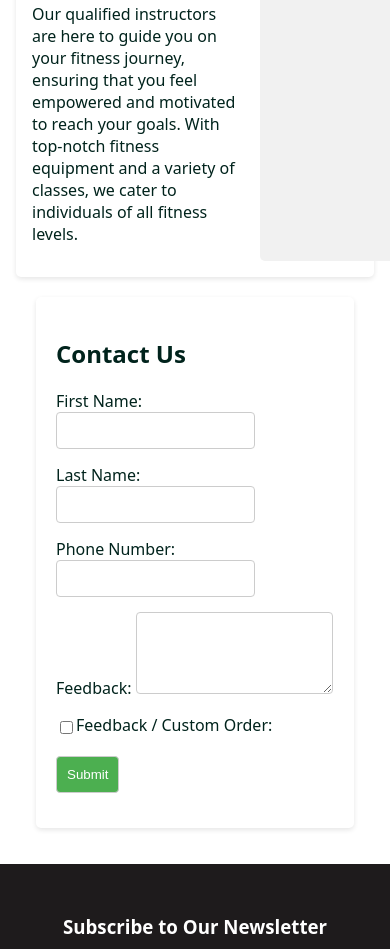
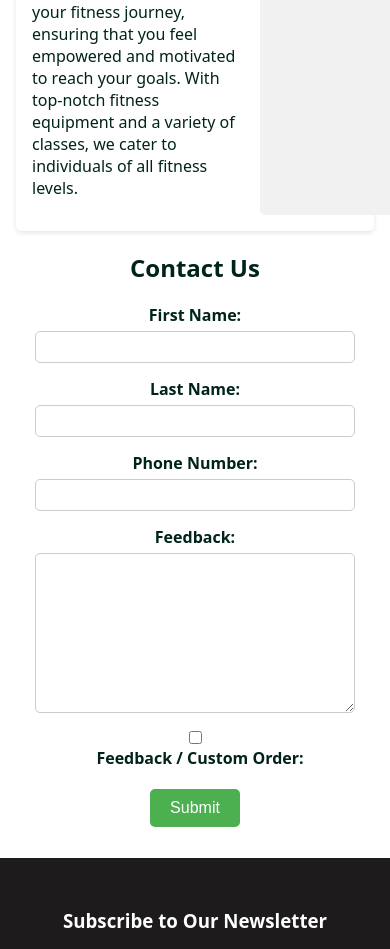
Before and after one commit to IsaiahGoodridge/abc-fitness-studio, a website: page page-3-about-us.html in a window 390 px wide. Shown: the part 795-1744 px from the top of the page. Drawn offline with Linux system fonts and the light colour scheme.

Commit message:
Contact form and RWD
Update css for contact form, stacking labels atop input fields. Update CSS media query changing size of business name font as well as view cart and logo dimensions

```diff
--- a/styles.css
+++ b/styles.css
@@ -436,50 +436,58 @@ main {
 }
 
 /* CONTACT US */
-.contact-us {
-  margin: 20px;
-  padding: 20px;
-  background: white;
-  border-radius: 5px;
-  box-shadow: 0 2px 5px rgba(0, 0, 0, 0.1);
+.section-title {
+text-align: center;
 }
 
-.contact-form {
+.contact-form .form-group {
   display: flex;
   flex-direction: column;
-}
-
-.form-group {
+  align-items: center;
   margin-bottom: 15px;
 }
 
-.form-group label {
+.contact-form label {
+  font-weight: bold;
   margin-bottom: 5px;
 }
 
-.form-group input,
-.form-group textarea {
-  padding: 10px;
+.contact-form input[type="text"],
+.contact-form input[type="tel"],
+.contact-form textarea {
+  padding: 8px;
+  font-size: 1rem;
   border: 1px solid #ccc;
-  border-radius: 4px;
+  border-radius: 5px;
+  width: 20rem;
+  height: 2rem;
 }
 
-.checkbox-group {
+textarea {
+height: 10rem !important;
+}
+
+.contact-form .checkbox-group {
   display: flex;
   align-items: center;
 }
 
-.submit-button {
-  background: #4CAF50;
+.contact-form .checkbox-group label {
+  margin-left: 10px;
+}
+
+.contact-form .submit-button {
+  background-color: #4CAF50;
   color: white;
+  padding: 10px 20px;
+  font-size: 1rem;
   border: none;
-  padding: 10px;
-  border-radius: 4px;
+  border-radius: 5px;
   cursor: pointer;
 }
 
-.submit-button:hover {
-  background: #45a049;
+.contact-form .submit-button:hover {
+  background-color: #45a049;
 }
 
 /* COMMUNITY INVOLVEMENT SECTION*/
@@ -659,9 +667,11 @@ main {
       padding: 1rem;
       margin: 0 auto;
   }
-
+  .studio-name{
+    font-size: 15px;
+  }
   .logo {
-      width: 3rem;
+      width: 2rem;
   }
 
   .membership-option, .merchandise-item, .product-card, .cause-box, .cart-item {
@@ -670,7 +680,7 @@ main {
   }
 
   .view-cart-btn {
-      width: 4rem;
+      width: 6rem;
       top: 5px;
       right: 5px;
   }
```
